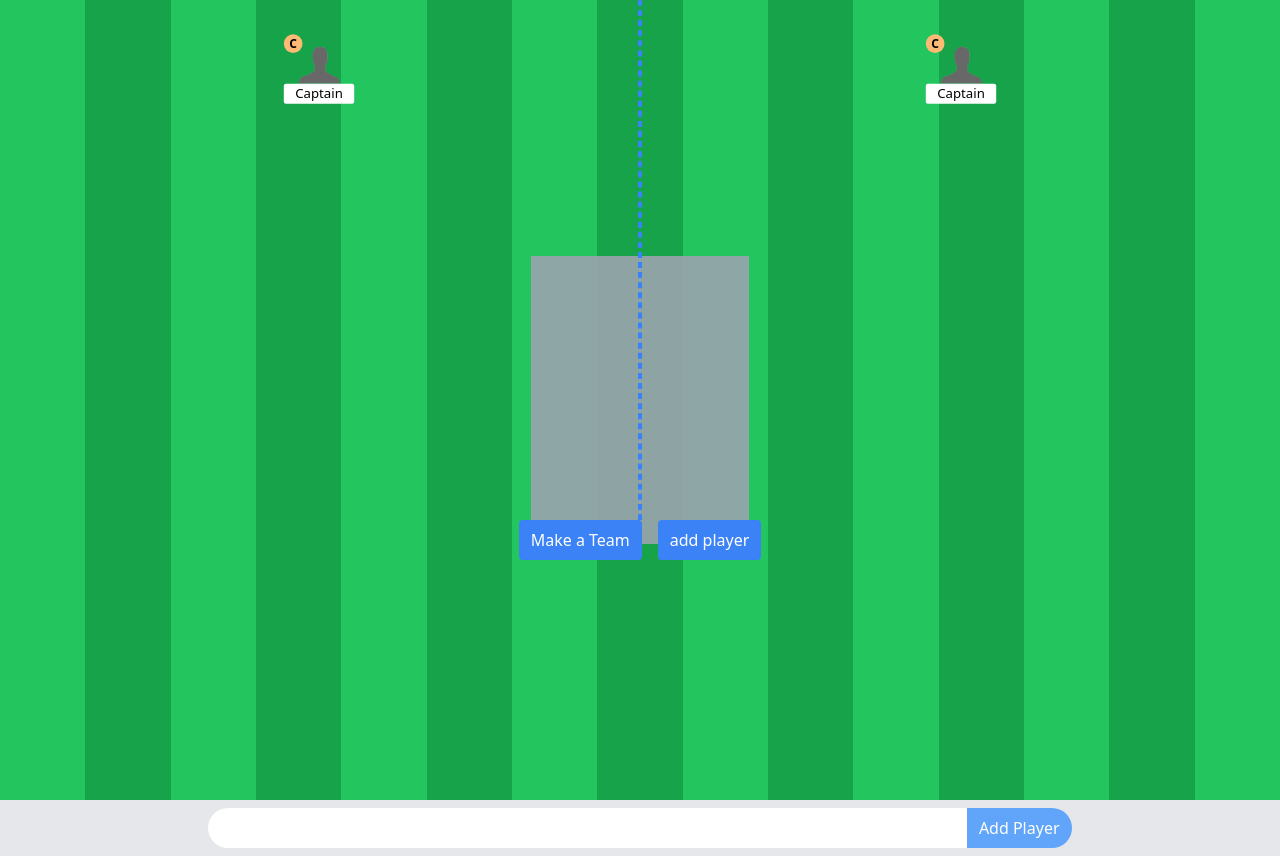
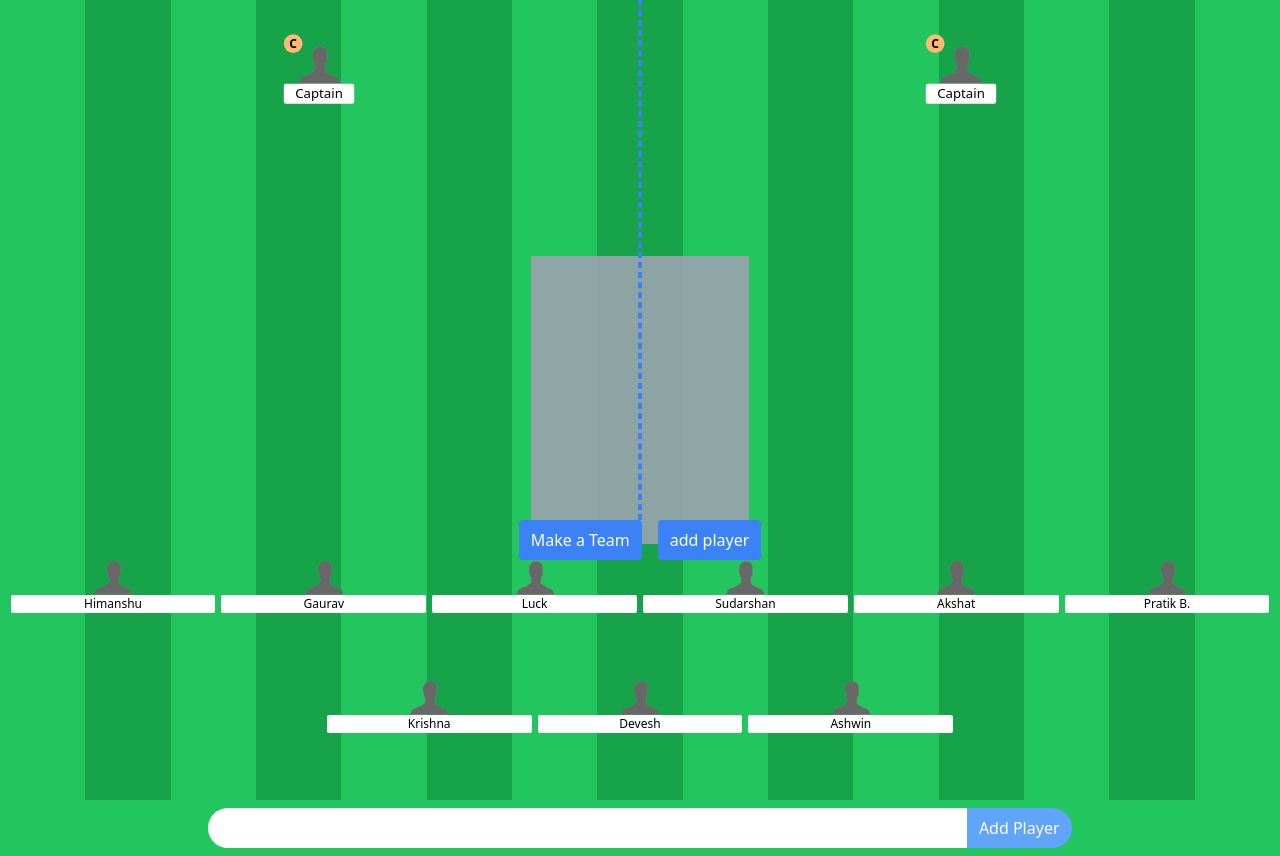
Before and after one commit to himanshu-paliwal-277/Cricket-Team-Maker, a plain HTML site: page index.html in a window 1280 px wide. Drawn offline with nearby package versions, Linux system fonts and the light colour scheme.

Commit message:
New feature is added

```diff
--- a/index.html
+++ b/index.html
@@ -29,6 +29,7 @@
             margin: 0px 3px;
             /* width: 64px; */
             width: 16%;
+            cursor: pointer;
         }
      </style>
 </head>
@@ -58,7 +59,7 @@
          </div>
 
          <!-- Main section -->
-          <section class="w-full h-screen">
+          <section class="w-full h-screen relative">
             <!-- Team area -->
               <div class="w-full h-[65%] flex">
                 <div class="w-[50%] h-full pt-12 border-r-2 border-dashed border-blue-500">
@@ -105,14 +106,46 @@
 
             <!-- All player inside this div -->
             <div id="all-player-list" class="w-full h-[30%] flex flex-wrap justify-center">
-                <!-- <div class="player">
+                <div class="player">
                     <img class="w-[40px] h-[35px]" src="./Assets/player.png" alt="player Image">
                     <h3 class="player-name">Himanshu</h3>
-                </div> -->
+                </div>
+                <div class="player">
+                    <img class="w-[40px] h-[35px]" src="./Assets/player.png" alt="player Image">
+                    <h3 class="player-name">Gaurav</h3>
+                </div>
+                <div class="player">
+                    <img class="w-[40px] h-[35px]" src="./Assets/player.png" alt="player Image">
+                    <h3 class="player-name">Luck</h3>
+                </div>
+                <div class="player">
+                    <img class="w-[40px] h-[35px]" src="./Assets/player.png" alt="player Image">
+                    <h3 class="player-name">Sudarshan</h3>
+                </div>
+                <div class="player">
+                    <img class="w-[40px] h-[35px]" src="./Assets/player.png" alt="player Image">
+                    <h3 class="player-name">Akshat</h3>
+                </div>
+                <div class="player">
+                    <img class="w-[40px] h-[35px]" src="./Assets/player.png" alt="player Image">
+                    <h3 class="player-name">Pratik B.</h3>
+                </div>
+                <div class="player">
+                    <img class="w-[40px] h-[35px]" src="./Assets/player.png" alt="player Image">
+                    <h3 class="player-name">Krishna</h3>
+                </div>
+                <div class="player">
+                    <img class="w-[40px] h-[35px]" src="./Assets/player.png" alt="player Image">
+                    <h3 class="player-name">Devesh</h3>
+                </div>
+                <div class="player">
+                    <img class="w-[40px] h-[35px]" src="./Assets/player.png" alt="player Image">
+                    <h3 class="player-name">Ashwin</h3>
+                </div>
             </div>
 
             <!-- Input player name -->
-            <div class="flex bg-gray-200 p-2 w-full justify-center">
+            <div class="flex bg-green-500 shadow-xl p-2 w-full justify-center ">
                 <input type="text" id="player-name-input" class="rounded-l-full px-4 w-[60%]">
                 <button id="add-player-button" class="bg-blue-400 active:bg-blue-500 rounded-r-full px-3 py-2 text-white">Add Player</button>
             </div>
--- a/script.js
+++ b/script.js
@@ -3,10 +3,22 @@ const playerNameInput = document.getElementById("player-name-input");
 const allPlayerList = document.getElementById("all-player-list");
 const makeTeamButton = document.getElementById("make-team-button");
 
+const Players = document.querySelectorAll(".player");
+
+Players.forEach((player) => {
+  player.addEventListener("dblclick", () => {
+    player.remove();
+  })
+});
+
 addPlayerButton.addEventListener("click", () => {
   if (playerNameInput.value !== "") {
     let div = document.createElement("div");
     div.classList.add("player");
+
+    div.addEventListener("dblclick", () => {
+      div.remove();
+    })
 
     let img = document.createElement("img");
     img.src = "./Assets/player.png";
```
